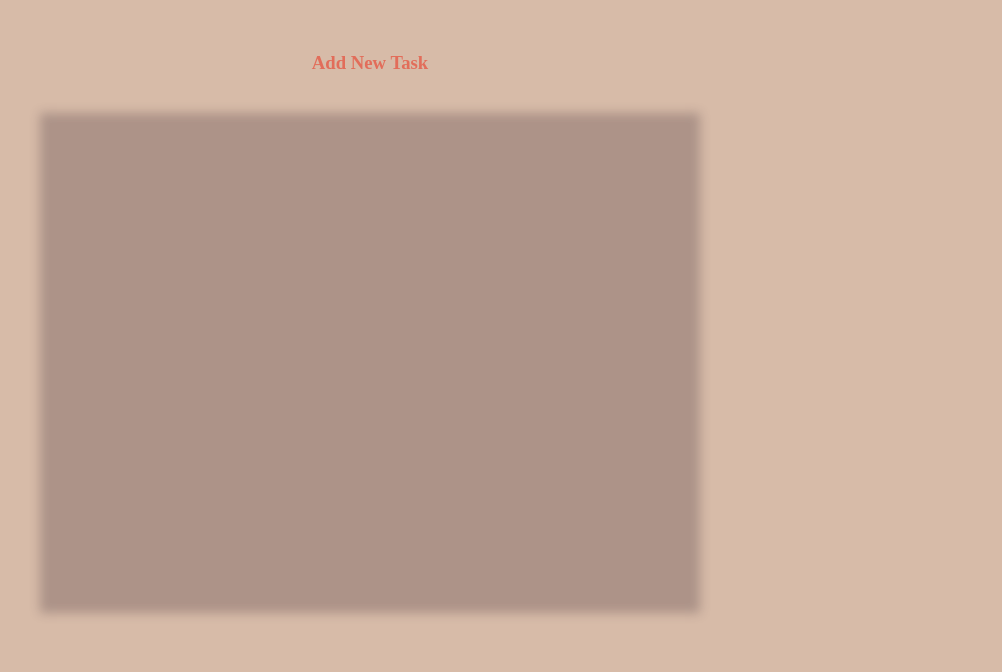
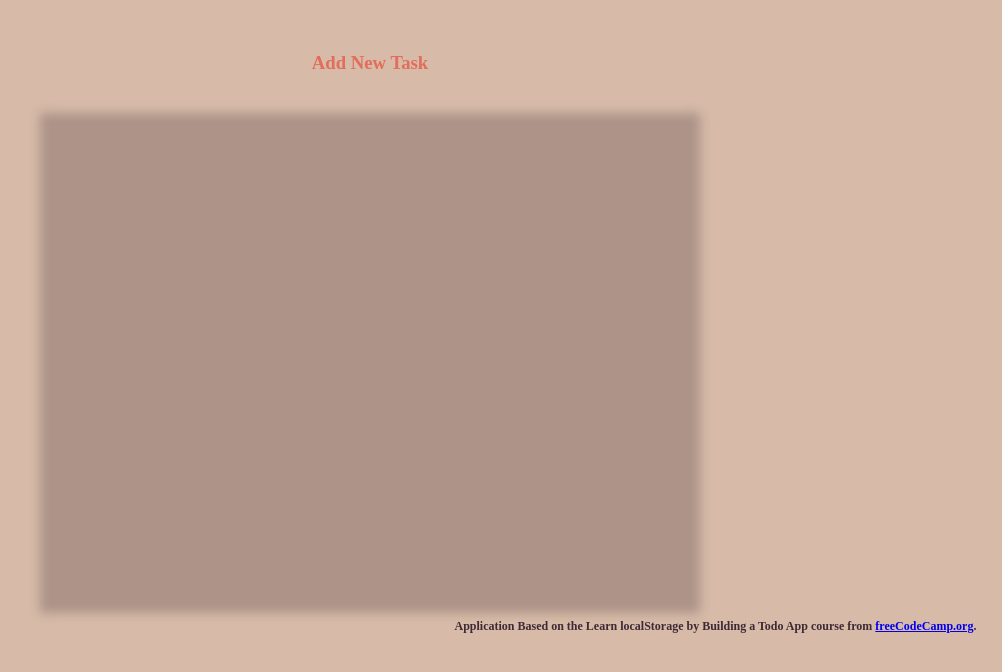
Before and after one commit to CMBVT2023/todo-app-miranda, a plain HTML site: page index.html in a window 1280 px wide. Shown: the part 130-802 px from the top of the page, without its empty margins (278-1280 px from the left). Drawn offline with Linux system fonts and the light colour scheme.

Commit message:
Added a watermark to denote the course that inspired this project.

```diff
--- a/index.html
+++ b/index.html
@@ -61,6 +61,8 @@
             <!-- Clear All Button, hidden by default -->
             <h3 class="header-button hidden" id="clear-all">Clear All</h3>
         </div>
+
+        <h5 id="watermark">Application Based on the Learn localStorage by Building a Todo App course from <a href="freeCodeCamp.org">freeCodeCamp.org</a>.</h5>
     </div>
 
     <script src="./app.js"></script>
--- a/style.css
+++ b/style.css
@@ -7,6 +7,13 @@ html {
 body {
     background-color: #D7BBA8;
     color: #3E2A35;
+}
+
+#watermark {
+    position: absolute;
+    bottom: 2%;
+    right: 2%;
+    font-size: 12px;
 }
 
 input, textarea{
```
